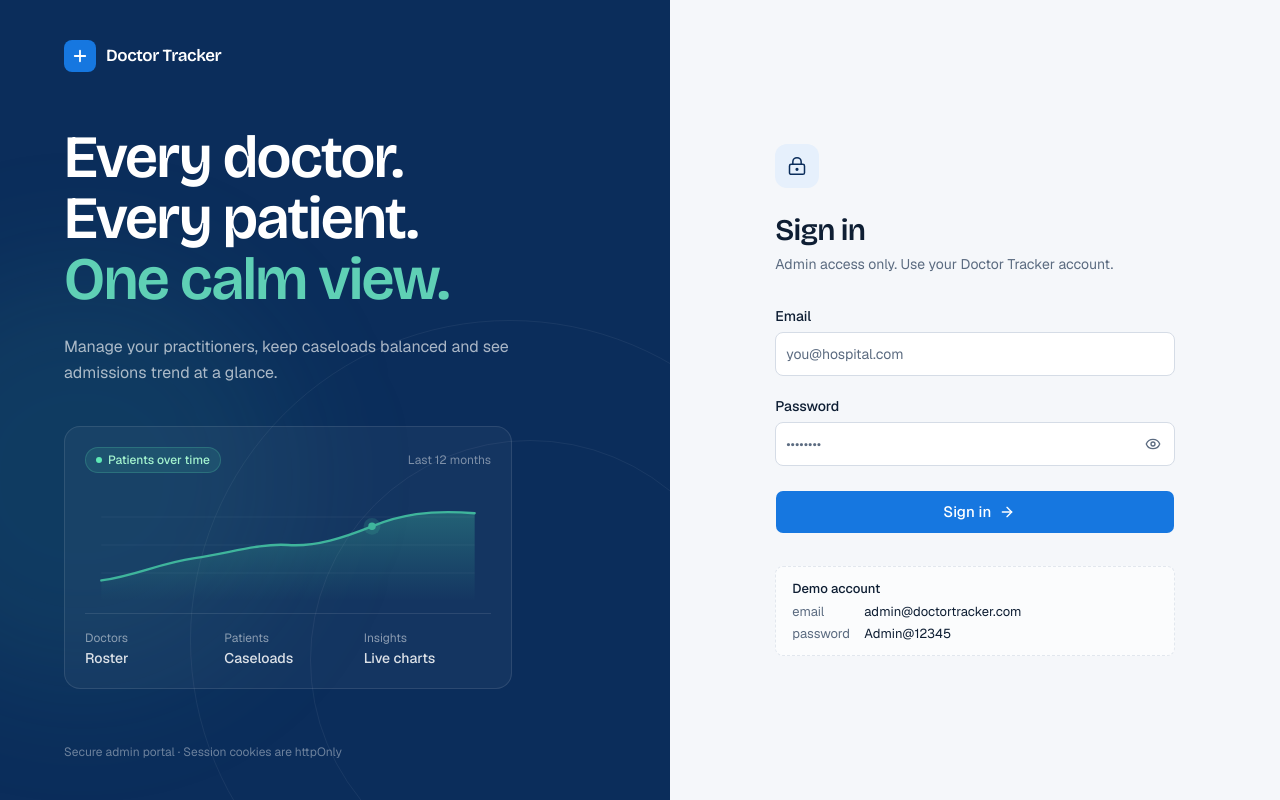
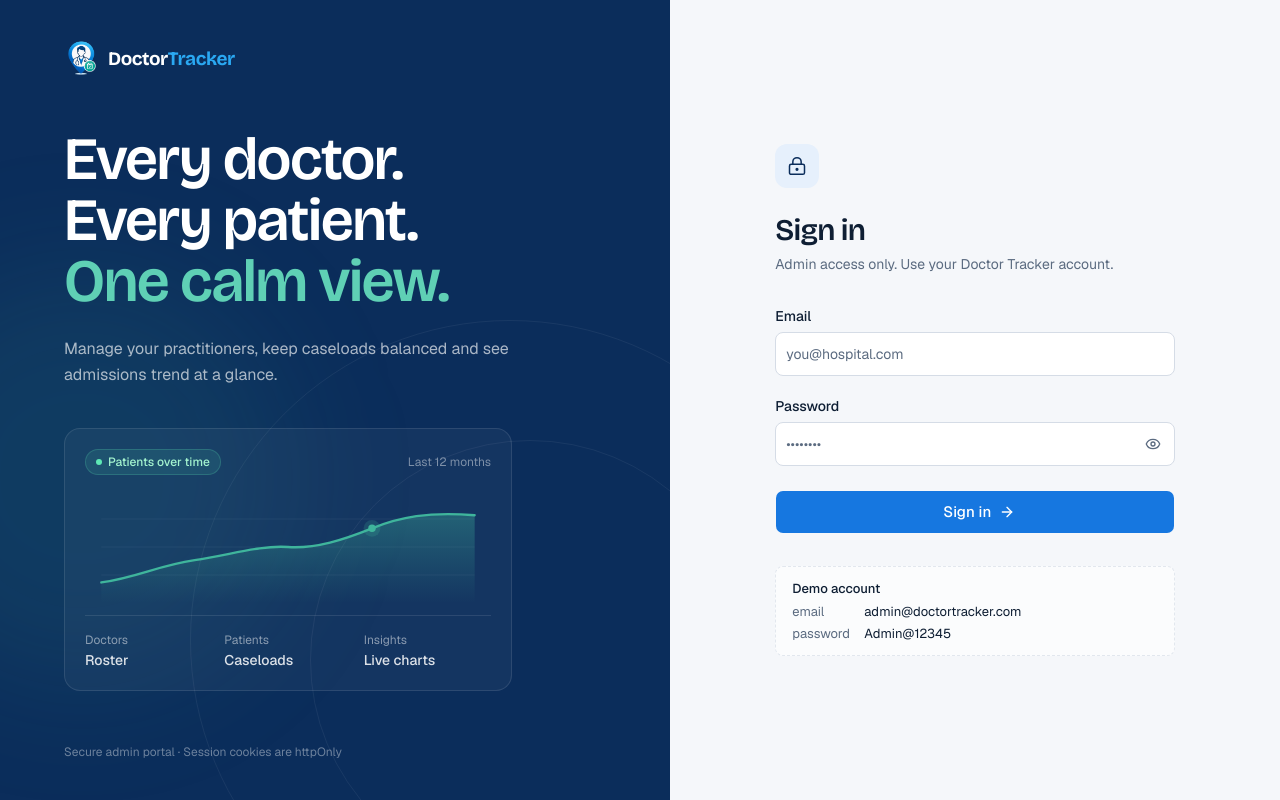
Before and after one commit to EzazAsif/doctor-tracker-frontend, a Next.js app: page /login in a window 1280 px wide. Built offline with nearby package versions, Linux system fonts and the light colour scheme.

Commit message:
sidebar logo: pin icon + two tone wordmark

```diff
--- a/src/components/layout/logo.tsx
+++ b/src/components/layout/logo.tsx
@@ -1,21 +1,24 @@
+import Image from "next/image";
 import { cn } from "@/lib/utils";
 
-export function LogoMark({ className }: { className?: string }) {
+export function LogoMark({ className, size = 36 }: { className?: string; size?: number }) {
   return (
-    <span
+    <Image
+      src="/logo-mark.png"
+      alt=""
       aria-hidden
-      className={cn(
-        "grid size-8 shrink-0 place-items-center rounded-lg bg-primary text-primary-foreground",
-        className,
-      )}
-    >
-      <svg viewBox="0 0 24 24" className="size-[18px]" fill="none" stroke="currentColor" strokeWidth={2.4} strokeLinecap="round">
-        <path d="M12 5v14M5 12h14" />
-      </svg>
-    </span>
+      width={size}
+      height={size}
+      priority
+      className={cn("shrink-0 select-none", className)}
+    />
   );
 }
 
+/**
+ * Pin icon + "DoctorTracker" wordmark. tone="light" is for the navy sidebar,
+ * "dark" for light backgrounds (same two-tone split as the logo file).
+ */
 export function Logo({
   className,
   tone = "light",
@@ -26,16 +29,16 @@ export function Logo({
   hideTextOnMobile?: boolean;
 }) {
   return (
-    <span className={cn("flex items-center gap-2.5", className)}>
+    <span className={cn("flex items-center gap-2", className)}>
       <LogoMark />
       <span
         className={cn(
-          "font-heading text-[17px] font-semibold tracking-tight",
-          tone === "light" ? "text-white" : "text-foreground",
+          "font-heading text-[19px] leading-none font-bold tracking-tight",
           hideTextOnMobile && "hidden sm:inline",
         )}
       >
-        Doctor Tracker
+        <span className={tone === "light" ? "text-white" : "text-brand-navy dark:text-white"}>Doctor</span>
+        <span className={tone === "light" ? "text-brand-sky" : "text-brand-blue dark:text-brand-sky"}>Tracker</span>
       </span>
     </span>
   );
```
